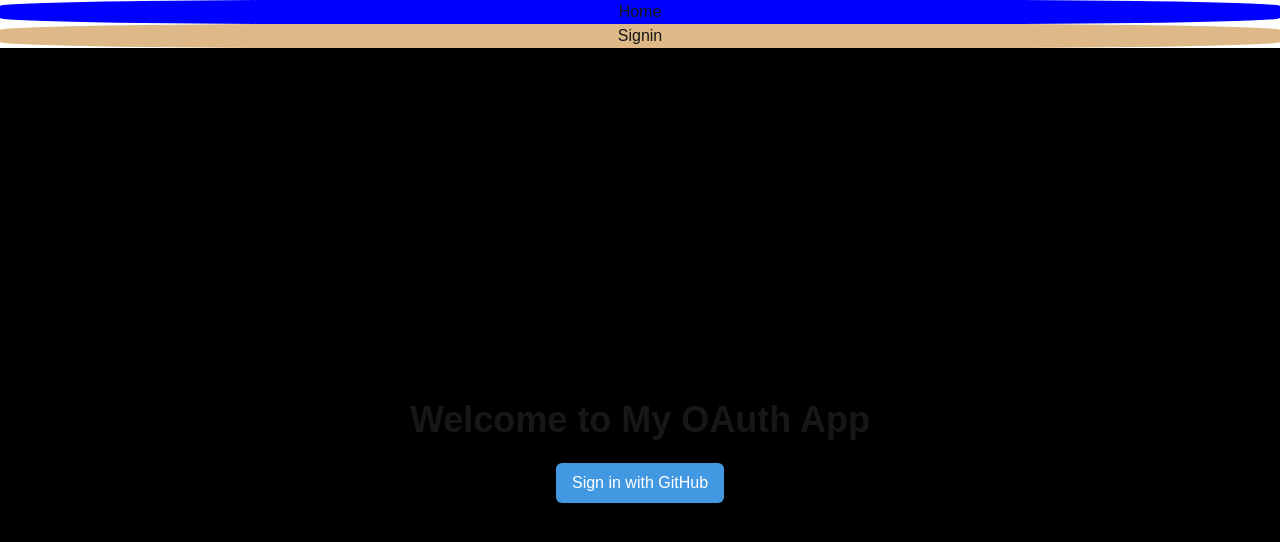
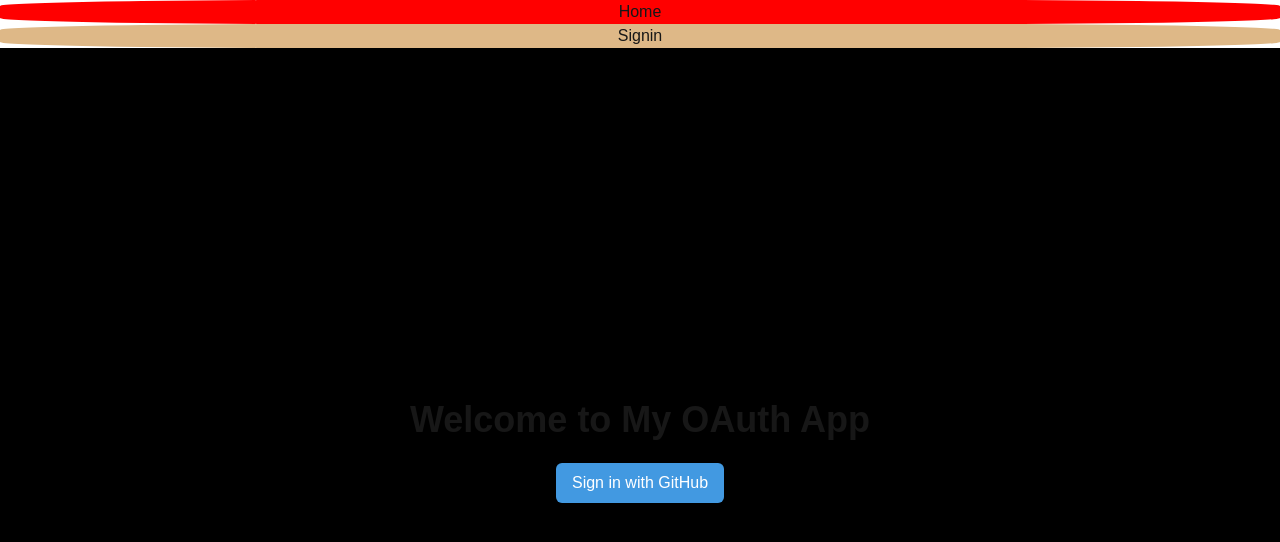
Before and after one commit to slin808/mp-6, a Next.js app: page / in a window 1280 px wide. Shown: the top 542 px of the page. Built offline with nearby package versions, Linux system fonts and the light colour scheme; no server answers.

Commit message:
change color

```diff
--- a/app/NavLinks.tsx
+++ b/app/NavLinks.tsx
@@ -12,6 +12,7 @@
     name: 'Signin',
     href: '/signin',
   },
+
 ];
 
 const StyledLink = styled(Link)`
@@ -19,7 +20,7 @@
   display: block;
   border-radius: 25%;
   width: 100%;
-  background-color: ${(props) => (props.theme.isActive ? `blue` : `burlywood`)};
+  background-color: ${(props) => (props.theme.isActive ? `red` : `burlywood`)};
 `;
 
 export default function NavLinks() {
```
